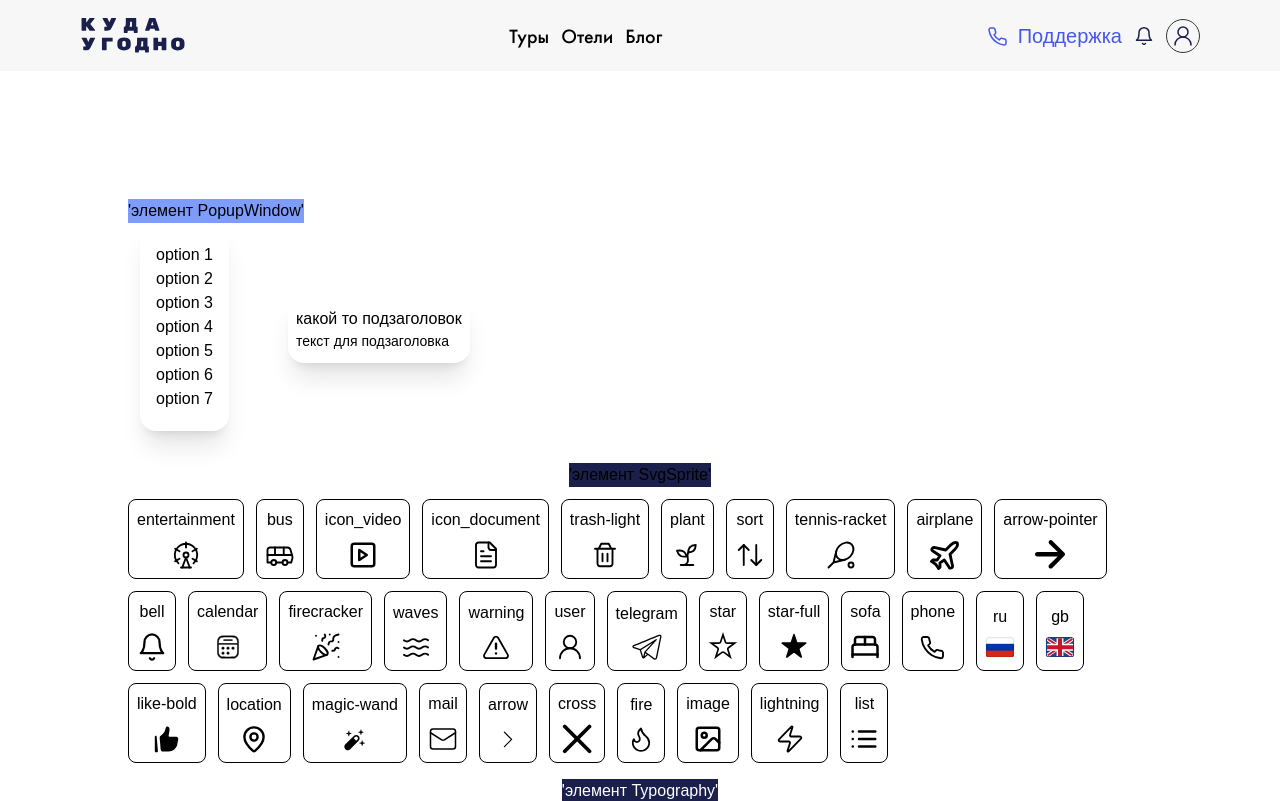
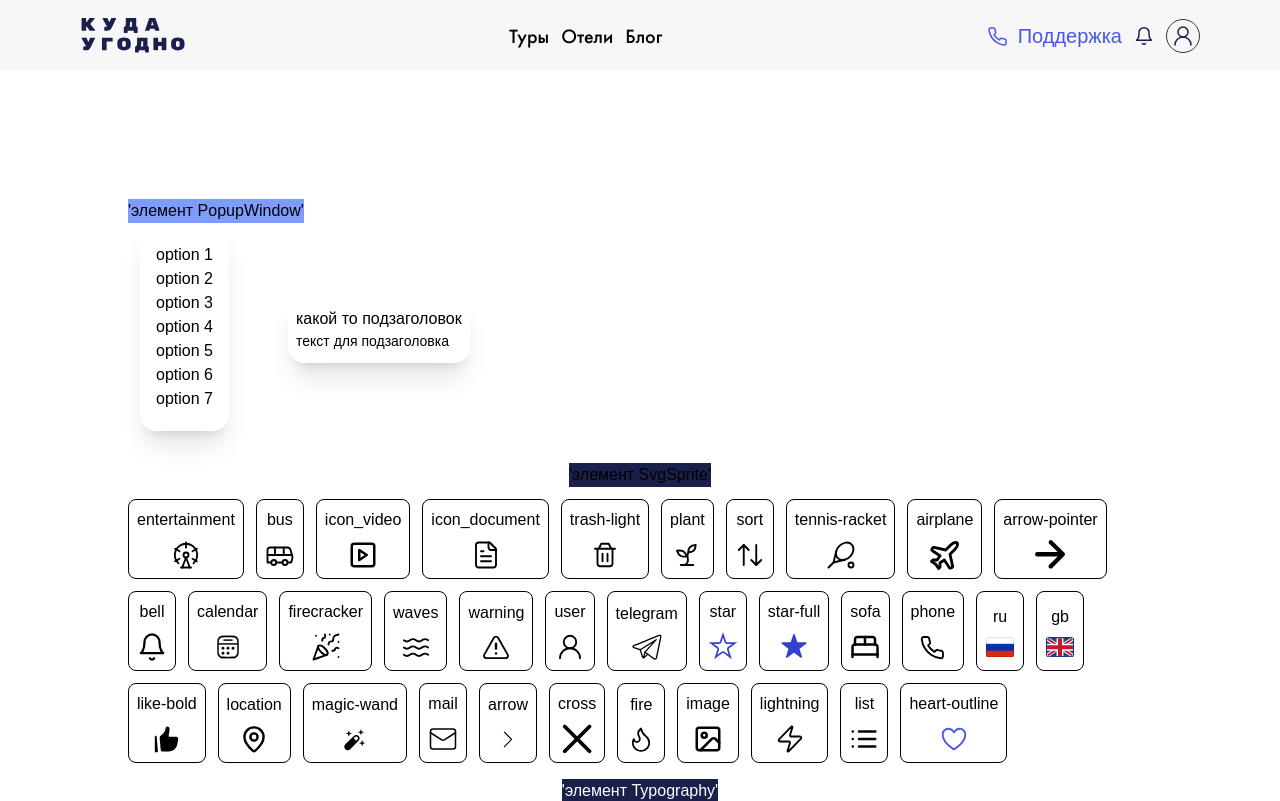
Before and after one commit to Cherr-Crow/kudaugodno, a Next.js app: page /roman-n in a window 1280 px wide. Shown: the top 801 px of the page. Built offline with nearby package versions, Linux system fonts and the light colour scheme; a web font is replaced by a local one.

Commit message:
creat hot-ofers-widget and hotel-card

```diff
--- a/src/app/page.tsx
+++ b/src/app/page.tsx
@@ -1,5 +1,3 @@
-import { HotelCard } from '@/entities/hotel-card';
-import { GetSelectValue } from '@/shared/get-select-value';
 import { Hotel } from '@/types/hotel';
 import { Hotels } from '@/types/hotels';
 import { AdvertisingBanner } from '@/widgets/advertising-banner';
@@ -9,7 +7,6 @@ import { OurAdvantages } from '@/widgets/our-advantages';
 import { PopularDestinations } from '@/widgets/popular-destinations';
 import { SubscribeToTheNewsletter } from '@/widgets/subscribe-to-the-newsletter';
 import { Wzhuh } from '@/widgets/wzhuh';
-import { nanoid } from 'nanoid';
 
 export default async function Home() {
   const data = await fetch('http://176.108.253.5/hotels/');
@@ -20,16 +17,21 @@ export default async function Home() {
 
   return (
     <div className='container flex flex-col gap-3'>
-      <GetSelectValue />
       <Hero />
       <Wzhuh />
       <HotOffer
         array={arr}
         type='hotel'
+        title='Ой... А эти туры скоро разберут'
+        link='/catalog-tours'
+      />
+      <HotOffer
+        array={arr}
+        type='hotel'
         title='Что насчет погреться в Турции?'
         link='/catalog-hotels'
+        className='mt-10 md:mt-14 lg:mt-20'
       />
-      {/* <HotOffer /> */}
       <AdvertisingBanner />
       <PopularDestinations />
       <OurAdvantages />
--- a/src/app/roman-n/page.tsx
+++ b/src/app/roman-n/page.tsx
@@ -162,6 +162,10 @@ export default function RomanN() {
             <p className=''>list</p>
             <SvgSprite name='list' width={30} />
           </div>
+          <div className='flex flex-col items-center justify-center gap-2 rounded-lg border p-2'>
+            <p className=''>heart-outline</p>
+            <SvgSprite name='heart-outline' width={30} />
+          </div>
         </div>
       </div>
       <div className='mt-4 flex flex-col items-center gap-4'>
--- a/src/entities/hotel-card/HotelCard.tsx
+++ b/src/entities/hotel-card/HotelCard.tsx
@@ -17,9 +17,19 @@ export function HotelCard({ hotel }: IHotelCard) {
     amenities,
     distance_to_sea,
   } = hotel;
+
   const stars = Array.from({ length: star_category }, (_, index) => index + 1);
+
   return (
-    <article className='overflow-hidden rounded-3xl bg-white shadow-lg'>
+    <article className='relative overflow-hidden rounded-3xl bg-white shadow-lg'>
+      <div className='absolute left-0 top-4 flex w-full justify-between px-4'>
+        <div className='rounded-2xl bg-blue-disabled p-3'>
+          <Typography children='Цена с перелетом' />
+        </div>
+        <div className='flex h-12 w-12 items-center justify-center rounded-full bg-blue-disabled'>
+          <SvgSprite name='heart-outline' width={24} />
+        </div>
+      </div>
       <img src={photos[0].photo} alt='' className='w-full' />
       <div className='relative bottom-7 flex w-full flex-col gap-2 rounded-t-3xl bg-white px-4 pt-4'>
         <div className='flex items-center justify-between'>
@@ -35,7 +45,7 @@ export function HotelCard({ hotel }: IHotelCard) {
         <div className=''>
           <div className='flex gap-1'>
             {stars.map((star) => (
-              <SvgSprite key={star} name='star-full' width={16} color='#3440CE' />
+              <SvgSprite key={star} name='star-full' width={16} />
             ))}
           </div>
           <Typography children={name} variant='m-bold' className='md:text-2xl' />
--- a/src/shared/get-select-value/GetSelectValue.tsx
+++ /dev/null
@@ -1,21 +0,0 @@
-'use client';
-
-import React, { useEffect, useState } from 'react';
-import { IGetSelectValue } from './GetSelectValue.types';
-import { Select } from '../ui/select';
-
-export function GetSelectValue({}: IGetSelectValue) {
-  const [value, setValue] = useState(options[0]);
-
-  const handleChange = (val: string) => {
-    setValue(val);
-  };
-
-  useEffect(() => {
-    console.log(value);
-  }, [value]);
-
-  return <Select options={options} getValue={(val) => handleChange(val)} />;
-}
-
-const options = ['a', 'b', 'c'];
--- a/src/shared/get-select-value/GetSelectValue.types.ts
+++ /dev/null
@@ -1,3 +0,0 @@
-type DivProps = React.ComponentPropsWithoutRef<'div'>;
-
-export interface IGetSelectValue extends DivProps {}
--- a/src/shared/get-select-value/index.ts
+++ /dev/null
@@ -1 +0,0 @@
-export { GetSelectValue } from "./GetSelectValue";
--- a/src/shared/svg-sprite/SvgSprite.tsx
+++ b/src/shared/svg-sprite/SvgSprite.tsx
@@ -623,7 +623,7 @@ export function SvgSprite({ className, name, color, width, height }: ISvgSprite)
         >
           <path
             d='M18 3.23607L20.8657 12.0557C21.1334 12.8798 21.9013 13.4377 22.7678 13.4377H32.0413L24.5389 18.8885C23.8379 19.3978 23.5446 20.3006 23.8123 21.1246L26.678 29.9443L19.1756 24.4934C18.4746 23.9841 17.5254 23.9841 16.8244 24.4934L9.32198 29.9443L12.1877 21.1246C12.4554 20.3006 12.1621 19.3978 11.4611 18.8885L3.95867 13.4377H13.2322C14.0987 13.4377 14.8666 12.8798 15.1343 12.0557L18 3.23607Z'
-            stroke={color ? color : '#000'}
+            stroke={color ? color : '#3440CE'}
             strokeWidth='2'
           />
         </svg>
@@ -640,7 +640,7 @@ export function SvgSprite({ className, name, color, width, height }: ISvgSprite)
         >
           <path
             d='M17.0489 2.92705C17.3483 2.00574 18.6517 2.00574 18.9511 2.92705L21.8167 11.7467C21.9506 12.1587 22.3346 12.4377 22.7678 12.4377H32.0413C33.0101 12.4377 33.4128 13.6773 32.6291 14.2467L25.1267 19.6976C24.7762 19.9522 24.6295 20.4036 24.7634 20.8156L27.6291 29.6353C27.9284 30.5566 26.874 31.3227 26.0902 30.7533L18.5878 25.3024C18.2373 25.0478 17.7627 25.0478 17.4122 25.3024L9.90976 30.7533C9.12605 31.3227 8.07157 30.5566 8.37092 29.6353L11.2366 20.8156C11.3705 20.4036 11.2238 19.9522 10.8733 19.6976L3.37088 14.2467C2.58717 13.6773 2.98994 12.4377 3.95867 12.4377H13.2322C13.6654 12.4377 14.0494 12.1587 14.1833 11.7467L17.0489 2.92705Z'
-            fill={color ? color : '#000'}
+            fill={color ? color : '#3440CE'}
           />
         </svg>
       );
@@ -1118,8 +1118,24 @@ export function SvgSprite({ className, name, color, width, height }: ISvgSprite)
           />
         </svg>
       );
-    // case '':
-    //   return;
+    case 'heart-outline':
+      return (
+        <svg
+          className={className ?? ''}
+          width={width}
+          height={height}
+          viewBox='0 0 24 24'
+          fill='none'
+          xmlns='http://www.w3.org/2000/svg'
+        >
+          <path
+            fillRule='evenodd'
+            clipRule='evenodd'
+            d='M2.25003 8.28028C2.27927 5.42838 4.54489 3 7.45687 3C9.24426 3 10.559 3.88475 11.398 4.71777C11.6316 4.94972 11.8321 5.18108 12 5.39441C12.1679 5.18108 12.3683 4.94972 12.602 4.71777C13.441 3.88475 14.7557 3 16.5431 3C19.4551 3 21.7207 5.42838 21.75 8.28028L21.75 8.28049C21.8054 13.8427 17.3361 17.6908 12.8437 20.7403C12.5949 20.9095 12.3009 21.0001 12 21.0001C11.699 21.0001 11.4051 20.9095 11.1562 20.7403C6.66343 17.6908 2.19407 13.8427 2.25003 8.28042L2.25003 8.28028ZM12.6699 7.08725C12.5425 7.34027 12.2834 7.5 12 7.5C11.7166 7.5 11.4575 7.34029 11.3301 7.08729C11.33 7.08698 11.3296 7.08638 11.3292 7.0855C11.3283 7.08372 11.3268 7.08081 11.3246 7.0768C11.3235 7.07467 11.3222 7.07223 11.3208 7.0695C11.3123 7.0537 11.2983 7.02796 11.2787 6.9937C11.2394 6.92508 11.1781 6.82288 11.0947 6.69831C10.9272 6.44793 10.6755 6.11413 10.3412 5.78223C9.66941 5.11525 8.71261 4.5 7.45687 4.5C5.42265 4.5 3.77142 6.20966 3.74996 8.29551M12.6699 7.08725C12.6701 7.08694 12.6704 7.08635 12.6708 7.0855C12.6722 7.08278 12.675 7.07739 12.6792 7.0695C12.6876 7.0537 12.7017 7.02796 12.7213 6.9937C12.7606 6.92508 12.8219 6.82288 12.9053 6.69831C13.0728 6.44793 13.3245 6.11413 13.6588 5.78223C14.3306 5.11525 15.2874 4.5 16.5431 4.5C18.5773 4.5 20.2285 6.20963 20.25 8.29545C20.2968 12.9826 16.5324 16.4235 12.0007 19.4996L12 19.5001L11.9993 19.4996C7.46709 16.4235 3.70287 12.9827 3.74995 8.29566'
+            fill={color ? color : '#4757EA'}
+          />
+        </svg>
+      );
     // case '':
     //   return;
     // case '':
--- a/src/shared/svg-sprite/SvgSprite.types.ts
+++ b/src/shared/svg-sprite/SvgSprite.types.ts
@@ -34,7 +34,8 @@ export interface ISvgSprite {
     | 'image'
     | 'lightning'
     | 'list'
-    | 'logo';
+    | 'logo'
+    | 'heart-outline';
   color?: string;
   width?: number;
   height?: number;
--- a/src/widgets/hot-offer/HotOffer.tsx
+++ b/src/widgets/hot-offer/HotOffer.tsx
@@ -10,7 +10,7 @@ import { useScreen } from 'usehooks-ts';
 import { HotelCard } from '@/entities/hotel-card';
 import { nanoid } from 'nanoid';
 
-export function HotOffer({ title, link, array, type }: IHotOffer) {
+export function HotOffer({ className, title, link, array, type }: IHotOffer) {
   const [workArr, setWorkArr] = useState<Hotel[]>(array);
   const screen = useScreen();
 
@@ -23,13 +23,13 @@ export function HotOffer({ title, link, array, type }: IHotOffer) {
   }, [screen, array]);
 
   return (
-    <section className=''>
+    <section className={className}>
       <div className='mb-6 flex items-center justify-between'>
         {title && (
           <Typography children={title} variant='m-bold' className='md:text-2xl' />
         )}
         {link && (
-          <div className='flex items-center gap-2'>
+          <div className='hidden items-center gap-2 md:flex'>
             <Link href={link}>
               <Typography
                 children='Смотреть больше'
@@ -49,6 +49,18 @@ export function HotOffer({ title, link, array, type }: IHotOffer) {
             </li>
           ))}
       </ul>
+      {link && (
+        <div className='mt-4 flex items-center justify-end gap-2 md:hidden'>
+          <Link href={link}>
+            <Typography
+              children='Смотреть больше'
+              variant='m-bold'
+              className='md:text-2xl'
+            />
+          </Link>
+          <SvgSprite name='arrow' width={24} />
+        </div>
+      )}
     </section>
   );
 }
```
